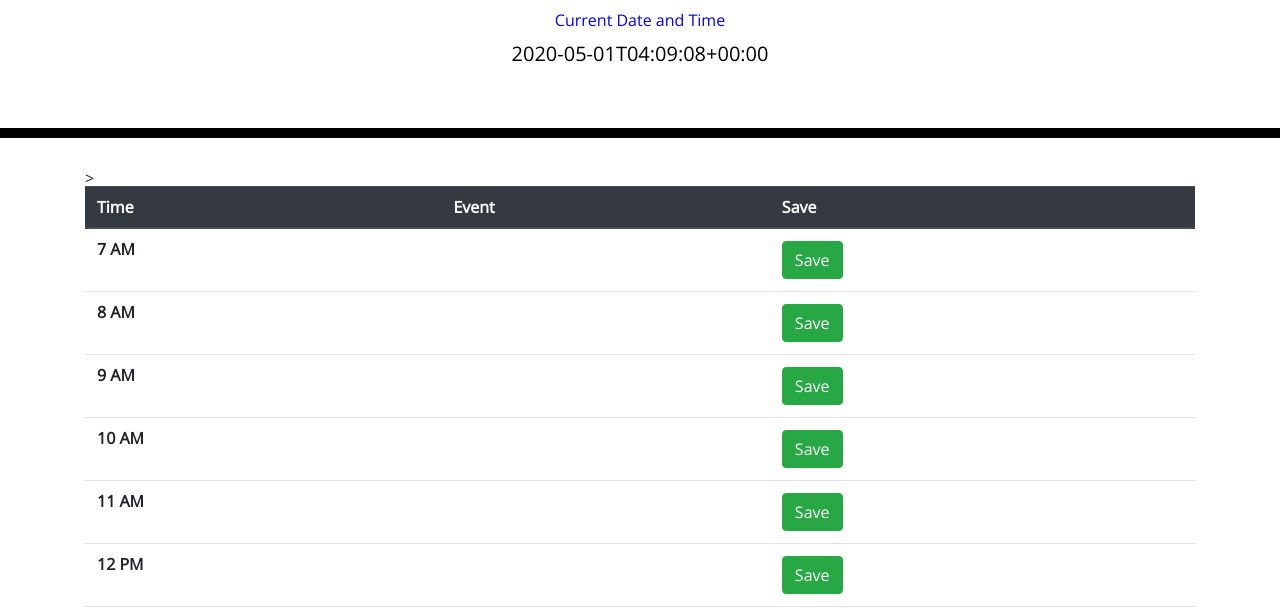
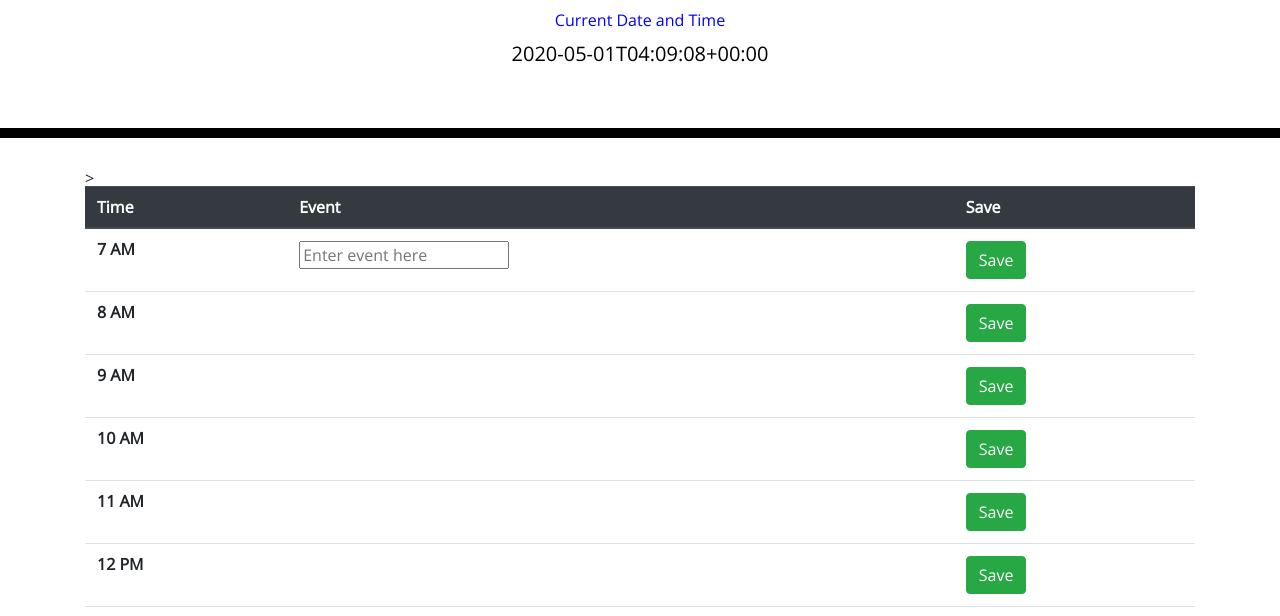
Before and after one commit to javayporter/homework-5-work-day-scheduler, a plain HTML site: page index.html in a window 1280 px wide. Shown: the part 182-798 px from the top of the page. Drawn offline with nearby package versions, Linux system fonts and the light colour scheme.

Commit message:
added script.js to index.html

```diff
--- a/index.html
+++ b/index.html
@@ -65,8 +65,8 @@
         <tbody>
           <tr>
             <th scope="row">7 AM</th>
-            <td contenteditable="true"></td>
-            <td><button type="button" class="btn btn-success">Save</button></td>
+            <td><input type="text" id="event-1" placeholder="Enter event here" contenteditable="true"></input></td>
+            <td><button id="save_button" type="button" class="btn btn-success">Save</button></td>
 
           </tr>
           <tr>
@@ -125,6 +125,7 @@
 
     <script src="https://code.jquery.com/jquery-3.4.1.min.js"></script>
     <script src="https://cdnjs.cloudflare.com/ajax/libs/moment.js/2.24.0/moment.min.js"></script>
+    <script src="script.js"></script>
 
     </body>
   </body>
```
